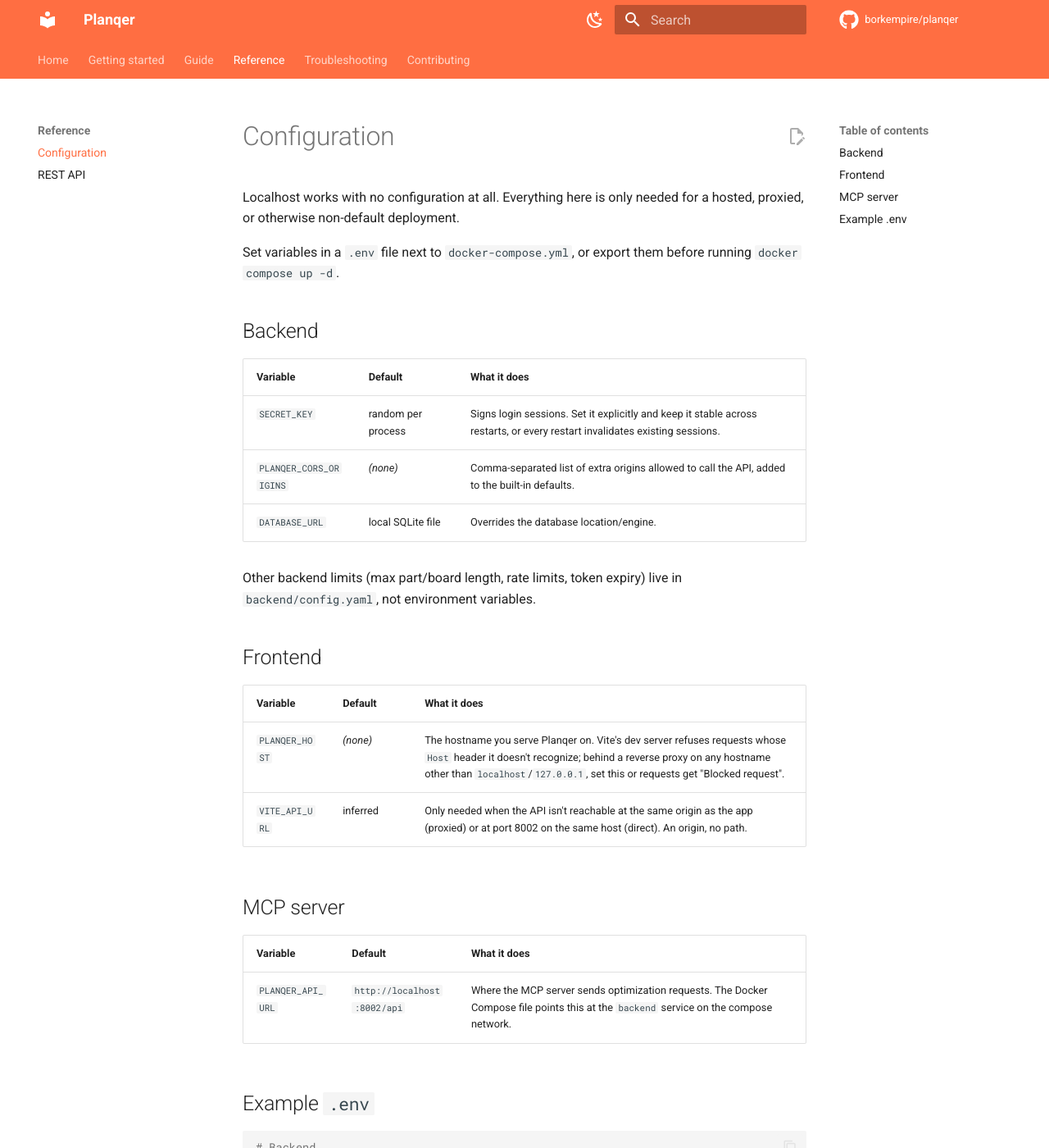
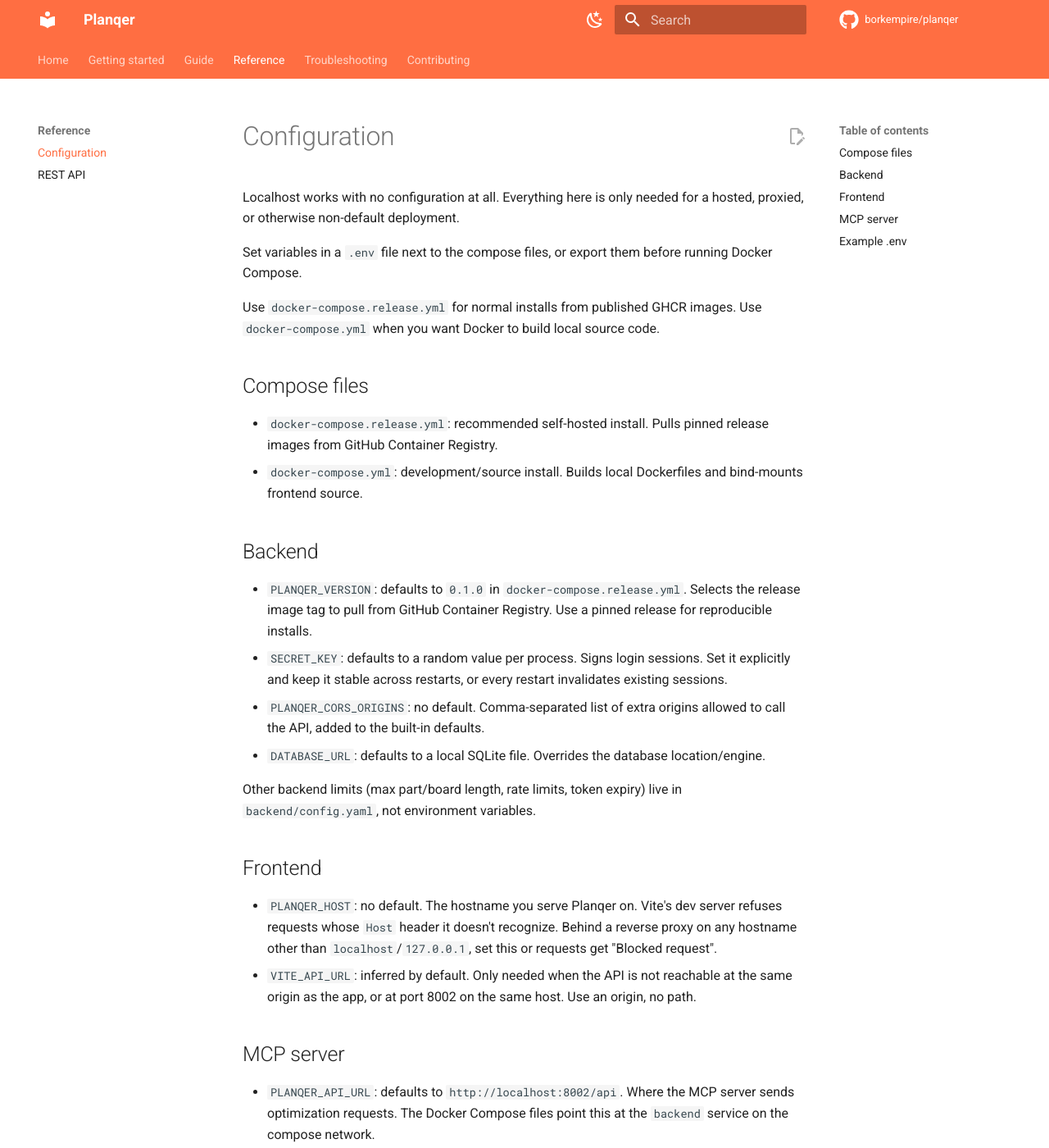
Before and after one commit to nordstad/Planqer, an MkDocs documentation site: the page built from docs/reference/configuration.md, in a window 1280 px wide and 1400 px high. Shown: the whole window at 82% size. Built offline with MkDocs 1.6.1 and Material for MkDocs 9.7.7, drawn with Linux system fonts in a browser that asks for light colours; comment, search, counter and statistics services are not loaded; some of the changed text lies outside the part shown.

Commit message:
Document release image installs

````diff
--- a/docs/reference/configuration.md
+++ b/docs/reference/configuration.md
@@ -3,37 +3,57 @@
 Localhost works with no configuration at all. Everything here is only needed
 for a hosted, proxied, or otherwise non-default deployment.
 
-Set variables in a `.env` file next to `docker-compose.yml`, or export them
-before running `docker compose up -d`.
+Set variables in a `.env` file next to the compose files, or export them before
+running Docker Compose.
+
+Use `docker-compose.release.yml` for normal installs from published GHCR
+images. Use `docker-compose.yml` when you want Docker to build local source
+code.
+
+## Compose files
+
+- `docker-compose.release.yml`: recommended self-hosted install. Pulls pinned
+  release images from GitHub Container Registry.
+- `docker-compose.yml`: development/source install. Builds local Dockerfiles
+  and bind-mounts frontend source.
 
 ## Backend
 
-| Variable | Default | What it does |
-| --- | --- | --- |
-| `SECRET_KEY` | random per process | Signs login sessions. Set it explicitly and keep it stable across restarts, or every restart invalidates existing sessions. |
-| `PLANQER_CORS_ORIGINS` | *(none)* | Comma-separated list of extra origins allowed to call the API, added to the built-in defaults. |
-| `DATABASE_URL` | local SQLite file | Overrides the database location/engine. |
+- `PLANQER_VERSION`: defaults to `0.1.0` in
+  `docker-compose.release.yml`. Selects the release image tag to pull from
+  GitHub Container Registry. Use a pinned release for reproducible installs.
+- `SECRET_KEY`: defaults to a random value per process. Signs login sessions.
+  Set it explicitly and keep it stable across restarts, or every restart
+  invalidates existing sessions.
+- `PLANQER_CORS_ORIGINS`: no default. Comma-separated list of extra origins
+  allowed to call the API, added to the built-in defaults.
+- `DATABASE_URL`: defaults to a local SQLite file. Overrides the database
+  location/engine.
 
 Other backend limits (max part/board length, rate limits, token expiry) live
 in `backend/config.yaml`, not environment variables.
 
 ## Frontend
 
-| Variable | Default | What it does |
-| --- | --- | --- |
-| `PLANQER_HOST` | *(none)* | The hostname you serve Planqer on. Vite's dev server refuses requests whose `Host` header it doesn't recognize; behind a reverse proxy on any hostname other than `localhost`/`127.0.0.1`, set this or requests get "Blocked request". |
-| `VITE_API_URL` | inferred | Only needed when the API isn't reachable at the same origin as the app (proxied) or at port 8002 on the same host (direct). An origin, no path. |
+- `PLANQER_HOST`: no default. The hostname you serve Planqer on. Vite's dev
+  server refuses requests whose `Host` header it doesn't recognize. Behind a
+  reverse proxy on any hostname other than `localhost`/`127.0.0.1`, set this or
+  requests get "Blocked request".
+- `VITE_API_URL`: inferred by default. Only needed when the API is not
+  reachable at the same origin as the app, or at port 8002 on the same host.
+  Use an origin, no path.
 
 ## MCP server
 
-| Variable | Default | What it does |
-|---|---|---|
-| `PLANQER_API_URL` | `http://localhost:8002/api` | Where the MCP server sends optimization requests. The Docker Compose file points this at the `backend` service on the compose network. |
+- `PLANQER_API_URL`: defaults to `http://localhost:8002/api`. Where the MCP
+  server sends optimization requests. The Docker Compose files point this at
+  the `backend` service on the compose network.
 
 ## Example `.env`
 
 ```bash
 # Backend
+PLANQER_VERSION=0.1.0
 SECRET_KEY=<random-32-byte-hex>
 PLANQER_CORS_ORIGINS=https://planqer.example.com,https://cuts.example.com
 
````
Also changed, not shown: README.md (+25 -4 lines), docker-compose.release.yml (added, +50 -0 lines), docs/getting-started.md (+30 -5 lines).
